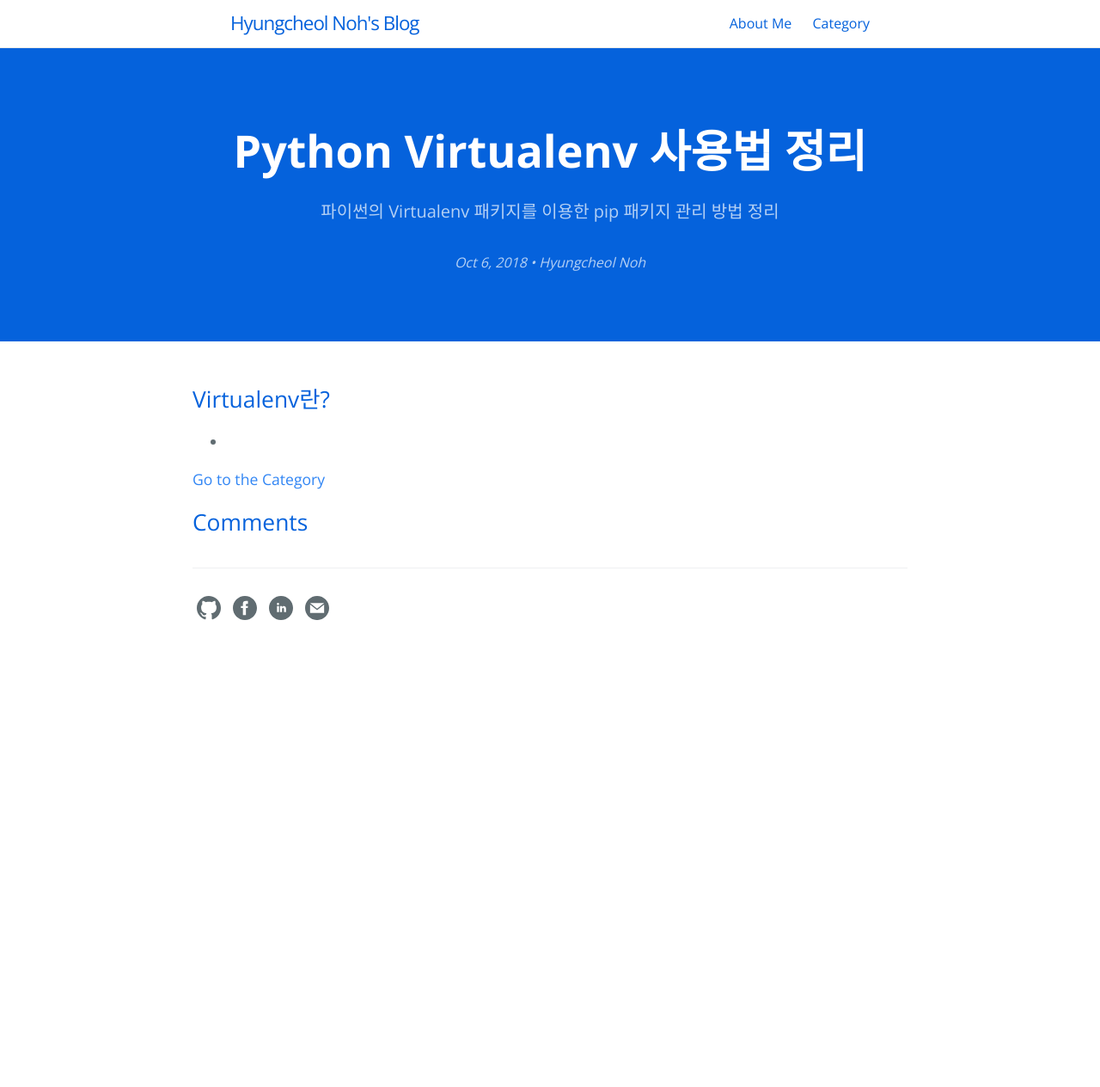
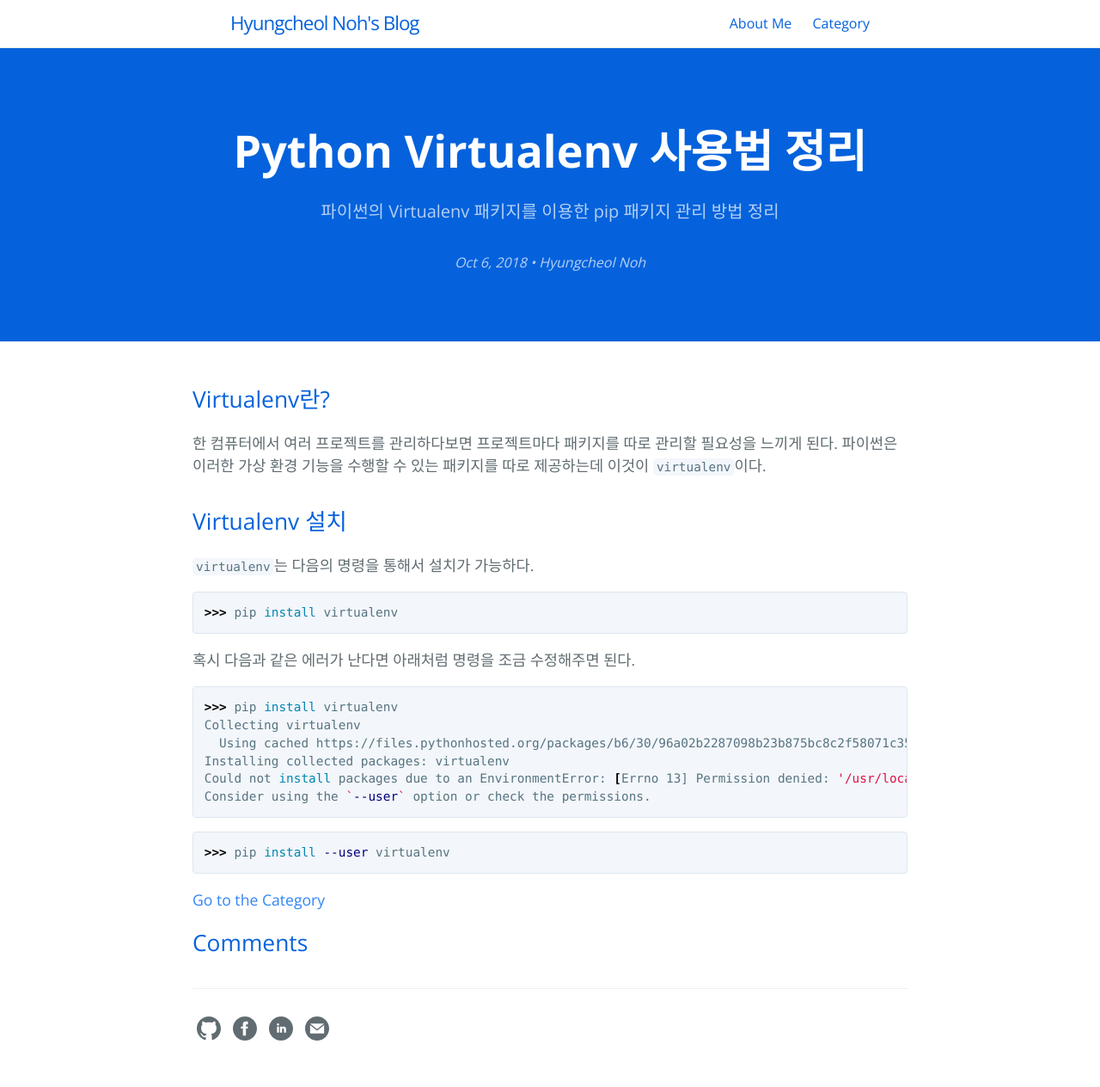
Before and after one commit to hcnoh/hcnoh.github.io, a Jekyll site: the page built from _posts/2018-10-06-virtualenv.md, in a window 1280 px wide. Shown: the whole page at 86% size. Built offline with Jekyll 4.4.1, drawn with Linux system fonts in a browser that asks for light colours; comment, search, counter and statistics services are not loaded; before the commit the page ends 900 px from its top, so only the background shows below that.

Commit message:
Update 2018-10-06-virtualenv.md

````diff
--- a/_posts/2018-10-06-virtualenv.md
+++ b/_posts/2018-10-06-virtualenv.md
@@ -11,4 +11,26 @@ permalink: /2018-10-06-virtualenv
 ---
 
 ## Virtualenv란?
--
+한 컴퓨터에서 여러 프로젝트를 관리하다보면 프로젝트마다 패키지를 따로 관리할 필요성을 느끼게 된다. 파이썬은 이러한 가상 환경 기능을 수행할 수 있는 패키지를 따로 제공하는데 이것이 `virtualenv`이다.
+
+## Virtualenv 설치
+`virtualenv`는 다음의 명령을 통해서 설치가 가능하다.
+
+```bash
+>>> pip install virtualenv
+```
+
+혹시 다음과 같은 에러가 난다면 아래처럼 명령을 조금 수정해주면 된다.
+
+```bash
+>>> pip install virtualenv
+Collecting virtualenv
+  Using cached https://files.pythonhosted.org/packages/b6/30/96a02b2287098b23b875bc8c2f58071c35d2efe84f747b64d523721dc2b5/virtualenv-16.0.0-py2.py3-none-any.whl
+Installing collected packages: virtualenv
+Could not install packages due to an EnvironmentError: [Errno 13] Permission denied: '/usr/local/lib/python3.5/dist-packages/virtualenv.py'
+Consider using the `--user` option or check the permissions.
+```
+
+```bash
+>>> pip install --user virtualenv
+```
````
